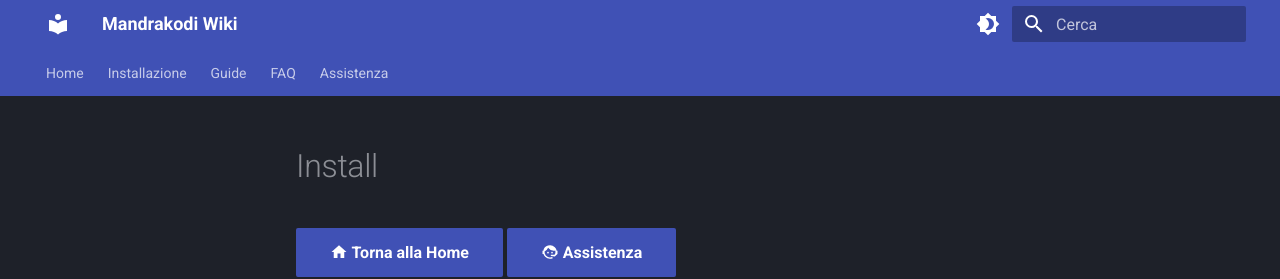
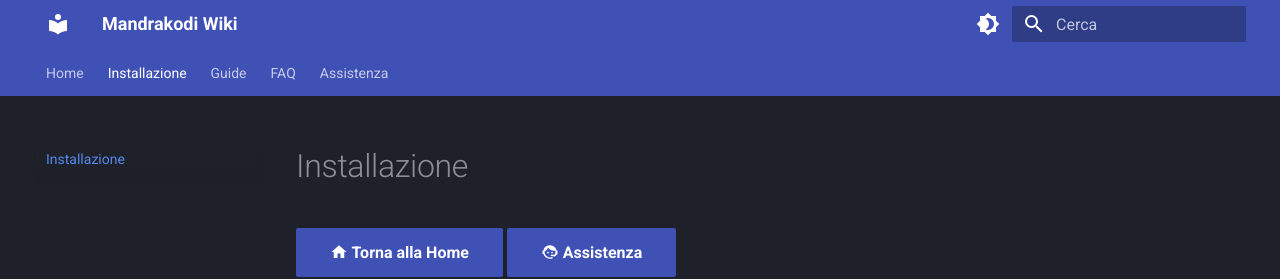
Before and after one commit to campipaolo/Mandrakodi-Wiki, an MkDocs documentation site: the page built from docs/installazione/install.md, in a window 1280 px wide and 1350 px high. Shown: the top 279 px of the window. Built offline with MkDocs 1.6.1 and Material for MkDocs 9.7.7, drawn with Linux system fonts in a browser that asks for light colours.

Commit message:
nav_bar
links

```diff
--- a/mkdocs.yml
+++ b/mkdocs.yml
@@ -23,7 +23,7 @@ theme:
 
 nav:
   - Home: index.md
-  - Installazione: /installazione/install.md
+  - Installazione: installazione/install.md
   - Guide: guide/tutorials.md
   - FAQ: faq/faq.md
   - Assistenza: ask_help.md
```
